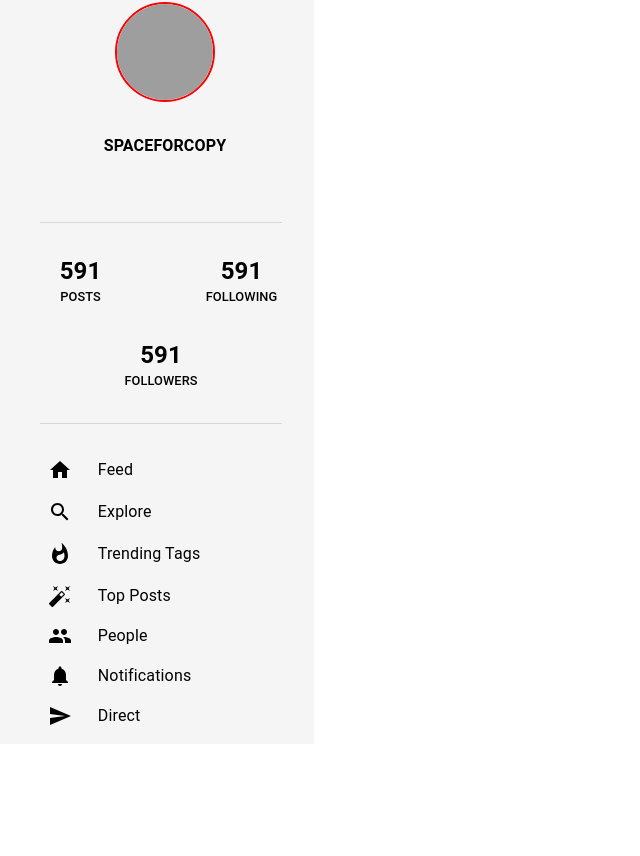
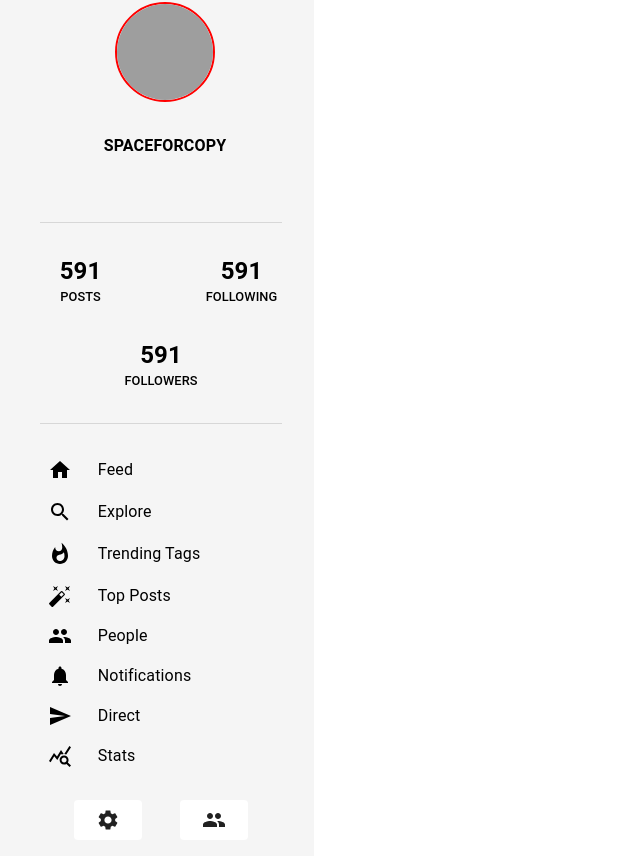
Before and after one commit to ajaynair1998/Instagram-clone-design, a Next.js app: page / in a window 1280 px wide. Shown: the part 118-974 px from the top of the page, without its empty margins (0-640 px from the left). Before the commit the page ends 862 px from the top, so only its background shows below. Built offline with nearby package versions, Linux system fonts and the light colour scheme; grey boxes are pictures that could not be loaded.

Commit message:
done left bar

```diff
--- a/components/Profilesection/ProfileSection.js
+++ b/components/Profilesection/ProfileSection.js
@@ -10,7 +10,9 @@ import { Button } from "@mui/material";
 import { Hidden } from "@mui/material";
 
 // ICONS
-import WhatshotIcon from '@mui/icons-material/Whatshot';
+import SettingsIcon from '@mui/icons-material/Settings';
+import QueryStatsIcon from '@mui/icons-material/QueryStats';
+import WhatshotIcon from "@mui/icons-material/Whatshot";
 import HomeIcon from "@mui/icons-material/Home";
 import SearchIcon from "@mui/icons-material/Search";
 import AutoFixHighIcon from "@mui/icons-material/AutoFixHigh";
@@ -18,7 +20,7 @@ import PeopleIcon from "@mui/icons-material/People";
 import People from "@mui/icons-material/People";
 import PrimarySearchAppBar from "../Navbar/Navbar";
 import NotificationsIcon from "@mui/icons-material/Notifications";
-import SendIcon from '@mui/icons-material/Send';
+import SendIcon from "@mui/icons-material/Send";
 
 function ProfileSection(props) {
   return (
@@ -177,9 +179,9 @@ function ProfileSection(props) {
               pl: "1rem",
               alignItems: "center",
             }}
-            className="feed-button"
+            className="trending-button"
           >
-            <WhatshotIcon/>
+            <WhatshotIcon />
             <Typography variant="subtitle1">Trending Tags</Typography>
           </Box>
           <Box
@@ -195,7 +197,7 @@ function ProfileSection(props) {
               pl: "1rem",
               alignItems: "center",
             }}
-            className="feed-button"
+            className="top-posts-button"
           >
             <AutoFixHighIcon />
             <Typography>Top Posts</Typography>
@@ -213,7 +215,7 @@ function ProfileSection(props) {
               pl: "1rem",
               alignItems: "center",
             }}
-            className="feed-button"
+            className="people-button"
           >
             <People />
 
@@ -232,9 +234,9 @@ function ProfileSection(props) {
               pl: "1rem",
               alignItems: "center",
             }}
-            className="feed-button"
+            className="notifications-button"
           >
-            <NotificationsIcon/>
+            <NotificationsIcon />
             <Typography>Notifications</Typography>
           </Box>
           <Box
@@ -250,11 +252,42 @@ function ProfileSection(props) {
               pl: "1rem",
               alignItems: "center",
             }}
-            className="feed-button"
+            className="direct-button"
           >
-            <SendIcon/>
+            <SendIcon />
             <Typography>Direct</Typography>
           </Box>
+           <Box
+            fluid
+            sx={{
+              display: "flex",
+              flexDirection: "row",
+              justifyContent: "flex-start",
+              justifySelf: "flex-start",
+              width: "100%",
+              gap: "10%",
+              mt: "1rem",
+              pl: "1rem",
+              alignItems: "center",
+            }}
+            className="stats-button"
+          >
+            <QueryStatsIcon />
+            <Typography>Stats</Typography>
+          </Box>
+        </Box>
+        <Box sx={{
+          display:"flex",
+          justifyContent:"space-between",
+          width:"60%",
+          mt:"2rem"
+        }}>
+          <Button variant="contained" size="large" disableElevation >
+            <SettingsIcon />
+        </Button>
+        <Button variant="contained" size="large" disableElevation>
+          <PeopleIcon/>
+        </Button>
         </Box>
       </Grid>
     </Box>
```
